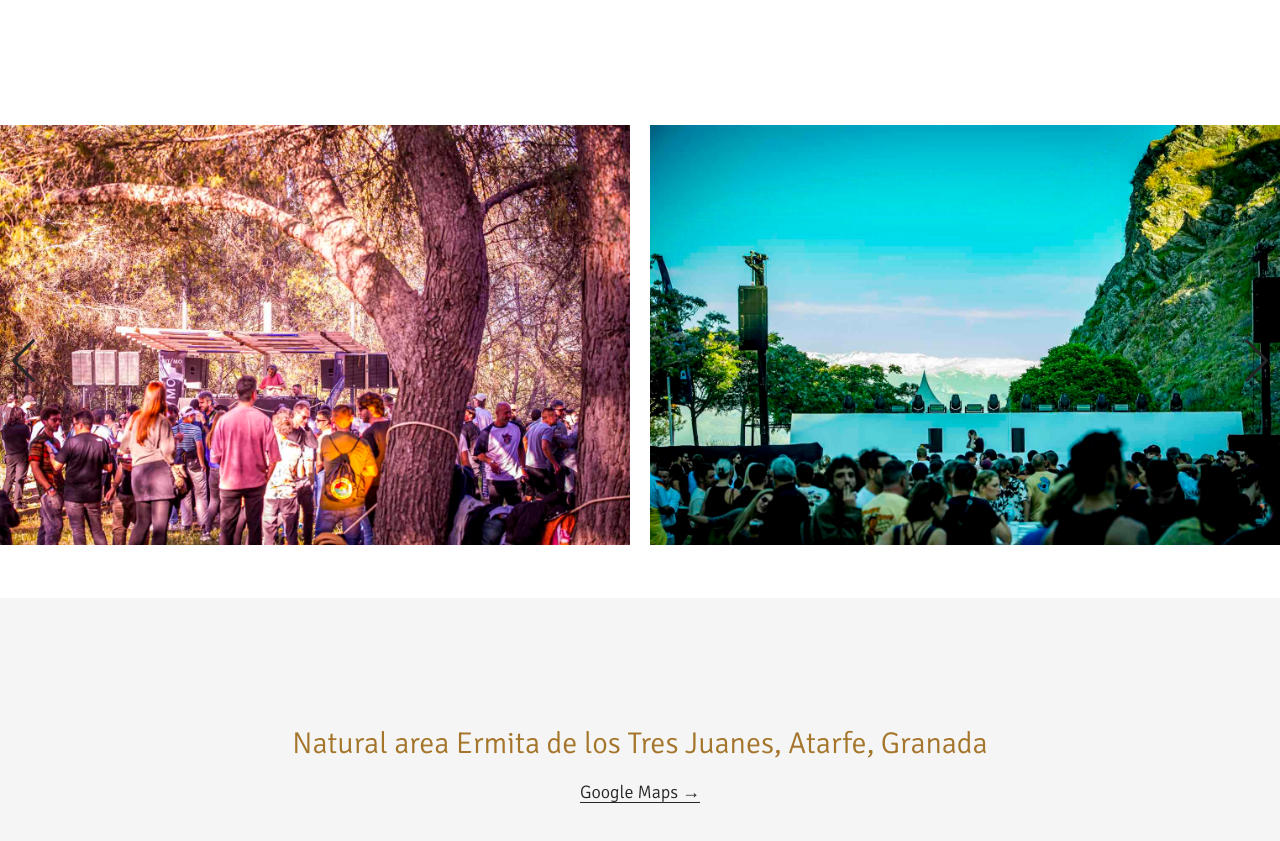
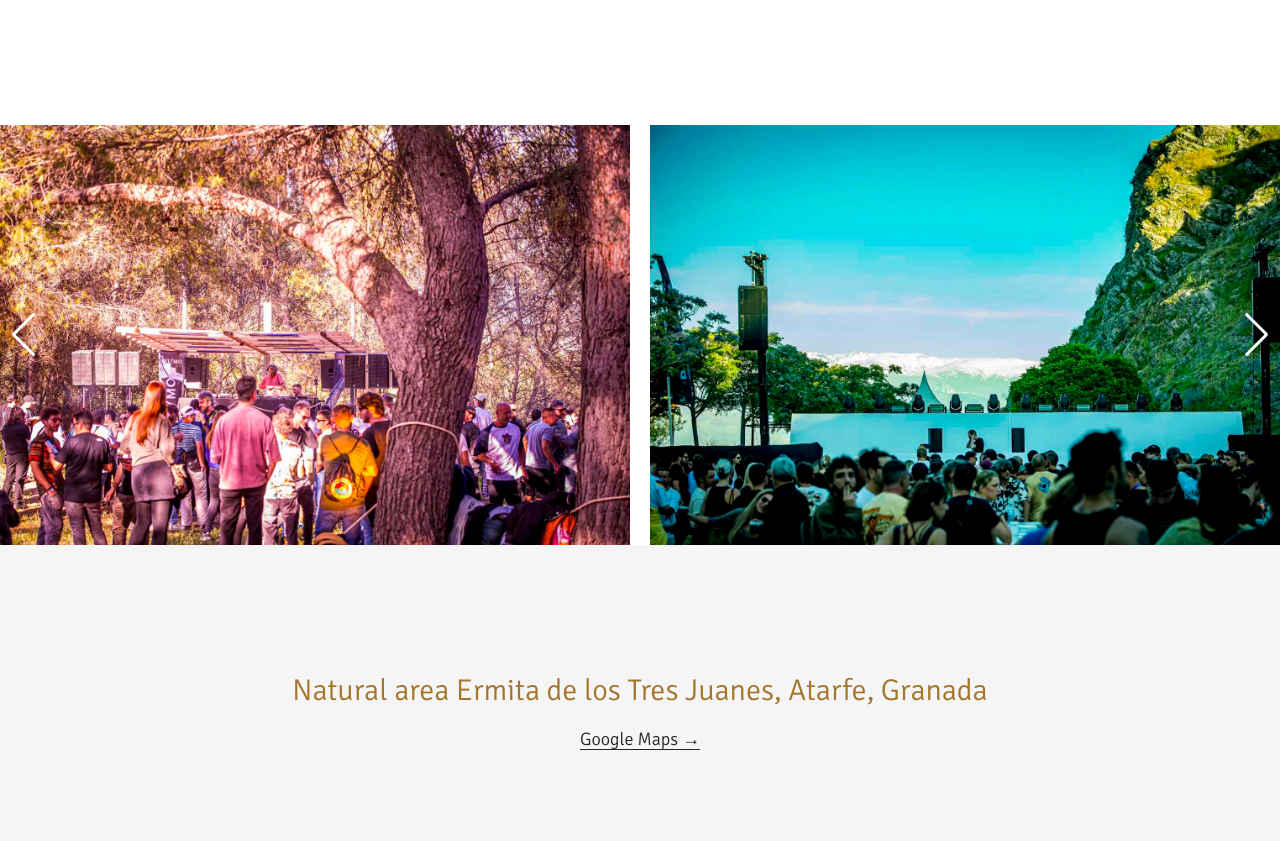
Before and after one commit to manumorante/ritmo2025, a Next.js app: page /en in a window 1280 px wide. Shown: the part 1300-2141 px from the top of the page. Built offline with nearby package versions, Linux system fonts and the light colour scheme.

Commit message:
feat: update swiper theme color and adjust photo count in Photos component

```diff
--- a/app/[lang]/globals.css
+++ b/app/[lang]/globals.css
@@ -71,11 +71,10 @@
   }
 }
 
+:root {
+  --swiper-theme-color: #ffffff !important;
+}
 @layer utilities {
-  :root {
-    --swiper-theme-color: var(--text-primary) !important;
-  }
-
   .container {
     @apply max-w-xl mx-auto px-5;
   }
--- a/components/Photos.tsx
+++ b/components/Photos.tsx
@@ -1,4 +1,6 @@
 "use client"
+
+const TOTAL_PHOTOS = 19
 
 import Image from "next/image"
 
@@ -31,7 +33,7 @@ export default function Photos() {
       navigation={true}
       modules={[Autoplay, Navigation]}
     >
-      {Array.from({ length: 21 }).map((_, i) => (
+      {Array.from({ length: TOTAL_PHOTOS }).map((_, i) => (
         <SwiperSlide key={i}>
           <Image
             src={`/photos/${i + 1}.jpg`}
```
Also changed, not shown: public/photos/19.jpg (renamed from public/photos/photo-20.jpg).
